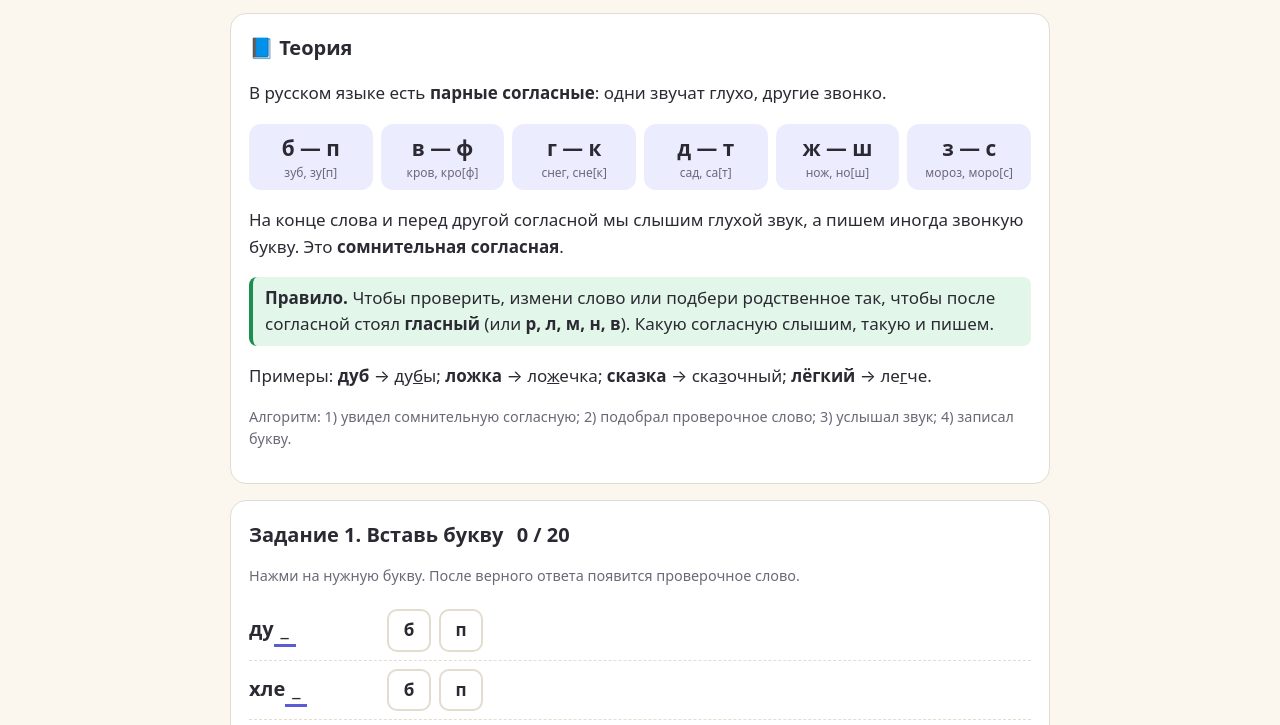
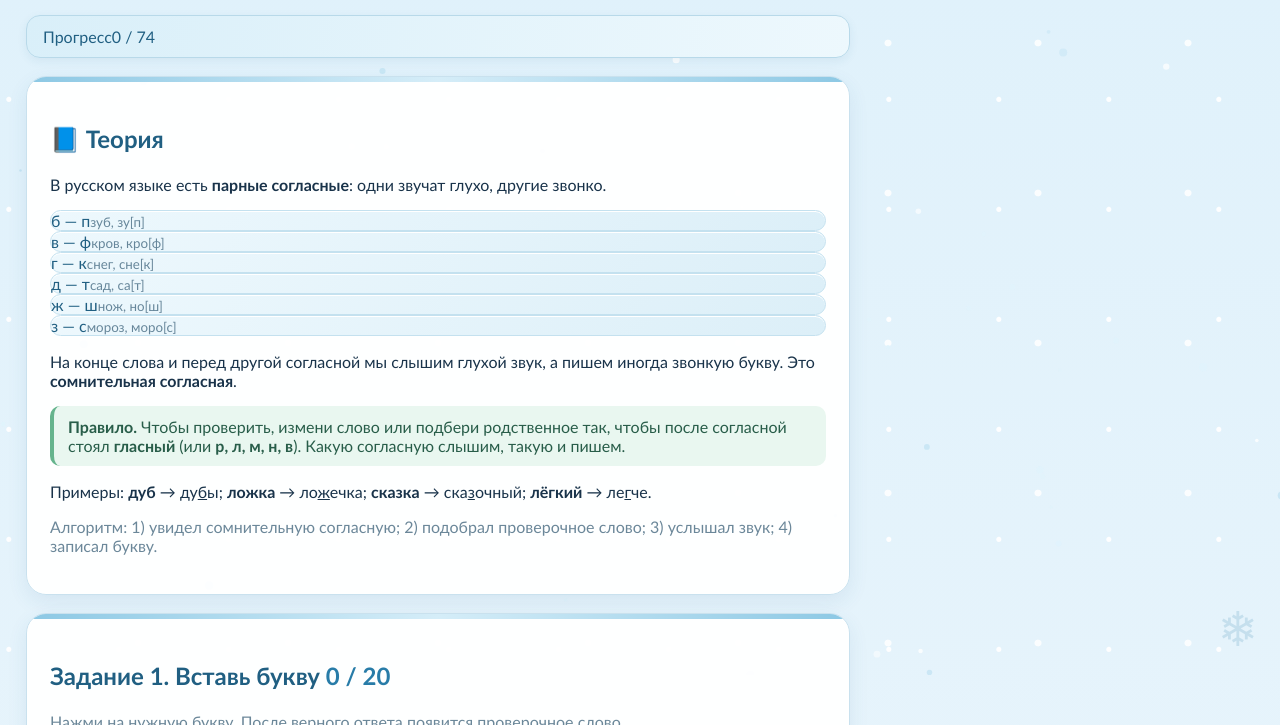
Before and after one commit to rusinovanatali24-jpg/Parniy_soglasniy, a plain HTML site: page index.html in a window 1280 px wide. Shown: the part 125-850 px from the top of the page. Drawn offline with Linux system fonts and the light colour scheme.

Commit message:
index.html

```diff
--- a/index.html
+++ b/index.html
@@ -4,40 +4,124 @@
 <meta charset="utf-8">
 <meta name="viewport" content="width=device-width, initial-scale=1, viewport-fit=cover">
 <title>Глухие и звонкие согласные в корне</title>
-<style>
-:root{box-sizing:border-box;padding-top:env(safe-area-inset-top,0px);padding-bottom:env(safe-area-inset-bottom,0px);
---bg:#fbf7ee;--card:#fff;--ink:#2b2a33;--mut:#6b6878;--acc:#5b5bd6;--accbg:#ececff;--ok:#1e8e4e;--okbg:#e2f6e9;--bad:#c93a3a;--badbg:#fde7e7;--line:#e3ddd0}
-@media (prefers-color-scheme:dark){:root:not([data-theme="light"]){--bg:#1b1a22;--card:#25242e;--ink:#eeedf5;--mut:#a5a2b5;--acc:#9a9aff;--accbg:#33325a;--ok:#5fd68c;--okbg:#1f3a2a;--bad:#ff8080;--badbg:#472626;--line:#3a3947;color-scheme:dark}}
-:root[data-theme="dark"]{--bg:#1b1a22;--card:#25242e;--ink:#eeedf5;--mut:#a5a2b5;--acc:#9a9aff;--accbg:#33325a;--ok:#5fd68c;--okbg:#1f3a2a;--bad:#ff8080;--badbg:#472626;--line:#3a3947;color-scheme:dark}
-html{scroll-padding-top:env(safe-area-inset-top,0px)}
-body{margin:0;background:var(--bg);color:var(--ink);font:17px/1.55 system-ui,-apple-system,"Segoe UI",Roboto,Arial,sans-serif}
-main{max-width:820px;margin:0 auto;padding:16px}
-h1{font-size:1.7rem;margin:.4em 0}h2{font-size:1.25rem;margin:0 0 .5em}
-.card{background:var(--card);border:1px solid var(--line);border-radius:16px;padding:18px;margin:16px 0}
-.bar{position:sticky;top:env(safe-area-inset-top,0px);z-index:5;background:var(--accbg);border-radius:12px;padding:8px 14px;display:flex;justify-content:space-between;font-weight:600}
-.pairs{display:grid;grid-template-columns:repeat(auto-fit,minmax(110px,1fr));gap:8px;margin:10px 0}
-.pair{background:var(--accbg);border-radius:12px;text-align:center;padding:8px;font-size:1.3rem;font-weight:700}
-.pair small{display:block;font-size:.75rem;font-weight:400;color:var(--mut)}
-.tip{background:var(--okbg);border-left:4px solid var(--ok);padding:8px 12px;border-radius:8px;margin:10px 0}
-.row{display:flex;flex-wrap:wrap;align-items:center;gap:8px;padding:8px 0;border-bottom:1px dashed var(--line)}
-.row:last-child{border:0}
-.w{font-size:1.25rem;font-weight:600;min-width:130px}
-.gap{display:inline-block;min-width:1.1em;border-bottom:3px solid var(--acc);text-align:center}
-.gap.ok{color:var(--ok);border-color:var(--ok)}
-button,select,input,textarea{font:inherit;color:var(--ink);background:var(--card);border:2px solid var(--line);border-radius:10px;padding:6px 12px}
-button{cursor:pointer}button.o{min-width:44px;font-weight:700}
-button.bad{background:var(--badbg);border-color:var(--bad)}button.good{background:var(--okbg);border-color:var(--ok)}
-button.main{background:var(--acc);color:var(--bg);border-color:var(--acc);font-weight:600;margin-top:10px}
-input{width:11em}input.good,select.good{border-color:var(--ok);background:var(--okbg)}input.bad,select.bad{border-color:var(--bad);background:var(--badbg)}
-textarea{width:100%;box-sizing:border-box;min-height:80px}
-.hint{color:var(--mut);font-size:.9rem}.res{font-weight:700;margin-left:8px}
-.text{font-size:1.15rem;line-height:2.2}
-details{margin-top:10px}
+
+<style id="winter-theme">
+:root{
+ --bg:#eaf4fb;--card:#ffffff;--ink:#19334a;--mut:#607d91;
+ --acc:#287ca8;--accbg:#e1f1fa;--ok:#237b58;--okbg:#e3f5ec;
+ --bad:#bd5260;--badbg:#fde9ec;--line:#c9dfeb;
+ color-scheme:light
+}
+*{box-sizing:border-box}
+body{
+ background:
+  radial-gradient(ellipse at 8% 4%,rgba(255,255,255,.95) 0 2px,transparent 3px),
+  radial-gradient(ellipse at 92% 12%,rgba(255,255,255,.85) 0 3px,transparent 4px),
+  linear-gradient(180deg,#dff1fb 0%,#eff7fc 42%,#e7f2f8 100%);
+ background-size:110px 110px,150px 150px,auto;
+ color:var(--ink);font-family: "Trebuchet MS",system-ui,-apple-system,"Segoe UI",sans-serif
+}
+body:before{
+ content:"❄";position:fixed;top:14px;left:18px;font-size:34px;color:#8bbbd4;
+ opacity:.45;pointer-events:none;z-index:0
+}
+body:after{
+ content:"❄";position:fixed;right:22px;bottom:18px;font-size:48px;color:#8bbbd4;
+ opacity:.35;pointer-events:none;z-index:0
+}
+main{position:relative;z-index:1;max-width:860px;padding:22px 18px 42px}
+h1{
+ color:#17577c;text-align:center;font-size:clamp(1.55rem,4vw,2.15rem);
+ line-height:1.25;margin:18px 0 22px;text-shadow:0 2px 0 #fff
+}
+h1:before{content:"❄  ";color:#69a9cc}
+h1:after{content:"  ❄";color:#69a9cc}
+h2{color:#205f82;line-height:1.35}
+.card{
+ background:rgba(255,255,255,.94);border:1px solid #c9e1ee;border-radius:20px;
+ padding:clamp(16px,3vw,23px);margin:18px 0;
+ box-shadow:0 7px 20px rgba(42,104,139,.09),inset 0 1px 0 #fff;
+ position:relative;overflow:hidden
+}
+.card:before{
+ content:"";position:absolute;top:0;left:0;right:0;height:5px;
+ background:linear-gradient(90deg,#8cc8e4,#d5edf8,#8cc8e4)
+}
+.card h2{padding-top:3px}
+.bar{
+ background:linear-gradient(100deg,#d9eff9,#edf8fd);border:1px solid #b8d9e9;
+ border-radius:14px;padding:11px 16px;color:#205f82;
+ box-shadow:0 3px 10px rgba(42,104,139,.08);backdrop-filter:blur(8px)
+}
+.pair{
+ background:linear-gradient(145deg,#edf8fd,#dceff8);border:1px solid #c4e1ef;
+ color:#205f82;border-radius:14px;box-shadow:inset 0 1px 0 #fff
+}
+.pair small{color:#66869a}
+.tip{
+ background:#e9f7f0;border-left:4px solid #65b48d;border-radius:10px;
+ color:#285d49;padding:11px 14px
+}
+.row{border-bottom:1px dashed #d4e5ed;gap:9px 10px}
+.w{color:#244b65}
+.gap{border-color:#398bb5}
+button,select,input,textarea{
+ font:inherit;color:var(--ink);background:#fbfdff;border:1.7px solid #c5dce8;
+ border-radius:11px;padding:8px 12px;transition:background .18s,border-color .18s,transform .18s;
+ max-width:100%
+}
+button{box-shadow:0 2px 0 rgba(44,105,139,.08)}
+button:hover:not(:disabled){border-color:#70afd0;background:#edf8fd;transform:translateY(-1px)}
+button:focus-visible,select:focus-visible,input:focus-visible,textarea:focus-visible{
+ outline:3px solid rgba(67,151,194,.28);outline-offset:2px
+}
+button.o{min-width:48px;font-weight:700;color:#286b91}
+button.bad{background:var(--badbg);border-color:var(--bad)}
+button.good{background:var(--okbg);border-color:var(--ok)}
+button.main{
+ background:linear-gradient(135deg,#398db6,#26739e);color:white;border:0;
+ border-radius:12px;font-weight:700;padding:10px 18px;margin-top:12px;
+ box-shadow:0 4px 10px rgba(39,115,158,.2)
+}
+button.main:hover{background:linear-gradient(135deg,#287ca8,#1c648c)}
+input{width:min(11em,100%)}
+textarea{min-height:105px;background:#fbfdff}
+input.good,select.good{border-color:var(--ok);background:var(--okbg)}
+input.bad,select.bad{border-color:var(--bad);background:var(--badbg)}
+.hint{color:#6b8799}
+.res{color:#287ca8}
+.text{line-height:2.5}
+details{
+ background:#f1f8fc;border:1px solid #d5e7f0;border-radius:12px;padding:10px 13px
+}
+summary{cursor:pointer;color:#286b91;font-weight:600}
+select{max-width:100%}
+@media(max-width:520px){
+ main{padding:14px 12px 30px}
+ .card{border-radius:16px;margin:14px 0}
+ .row{align-items:flex-start}
+ .w{min-width:0}
+ .bar{position:sticky}
+}
+@media(prefers-reduced-motion:reduce){*{transition:none!important;scroll-behavior:auto!important}}
 </style>
+
+
+<style id="snowfall-style">
+#snowfall{
+ position:fixed;inset:0;width:100%;height:100%;
+ pointer-events:none;z-index:0;
+}
+main{z-index:1}
+</style>
+
 </head>
 <body>
+<canvas id="snowfall" aria-hidden="true"></canvas>
+
 <main>
-<h1>✏️ Парные согласные в корне слова</h1>
+<h1>Парные согласные в корне слова</h1>
+<p style="text-align:center;color:#64869a;margin:-12px 0 20px;font-size:.98rem">❄ Зимняя мастерская грамотности ❄</p>
 <div class="bar"><span>Прогресс</span><span id="total">0 / 0</span></div>
 
 <section class="card">
@@ -106,5 +190,86 @@ const D6=[['Белое, холодное, падает зимой','снег'],[
 D6.forEach(([q],i)=>$('#t6').append(el(`<div class="row"><span>${i+1}. ${q}</span><input id="i6_${i}" autocomplete="off"></div>`)));
 function chk6(){let n=0;D6.forEach(([q,a],i)=>{const e=$('#i6_'+i),ok=N(e.value)===N(a);if(ok)n++;e.className=ok?'good':'bad'});upd(6,n,12)}upd(6,0,12);
 </script>
+
+<script id="snowfall-animation">
+(() => {
+  const canvas = document.getElementById('snowfall');
+  if (!canvas) return;
+  const ctx = canvas.getContext('2d');
+  if (!ctx) return;
+
+  const reduceMotion = window.matchMedia('(prefers-reduced-motion: reduce)');
+  let width = 0, height = 0, flakes = [], raf = 0, lastTime = 0;
+  const colors = ['rgba(255,255,255,.95)', 'rgba(190,225,242,.9)', 'rgba(224,243,252,.95)'];
+
+  function resize() {
+    const dpr = Math.min(window.devicePixelRatio || 1, 2);
+    width = window.innerWidth;
+    height = window.innerHeight;
+    canvas.width = Math.round(width * dpr);
+    canvas.height = Math.round(height * dpr);
+    canvas.style.width = width + 'px';
+    canvas.style.height = height + 'px';
+    ctx.setTransform(dpr, 0, 0, dpr, 0, 0);
+    const count = Math.min(95, Math.max(28, Math.round(width * height / 12500)));
+    flakes = Array.from({length: count}, () => ({
+      x: Math.random() * width,
+      y: Math.random() * height,
+      r: 1.2 + Math.random() * 3.1,
+      speed: 0.35 + Math.random() * 1.05,
+      drift: 0.18 + Math.random() * 0.55,
+      phase: Math.random() * Math.PI * 2,
+      opacity: 0.45 + Math.random() * 0.5,
+      color: colors[Math.floor(Math.random() * colors.length)]
+    }));
+  }
+
+  function draw(time) {
+    if (!canvas.isConnected) return;
+    const dt = Math.min((time - (lastTime || time)) / 16.67, 2);
+    lastTime = time;
+    ctx.clearRect(0, 0, width, height);
+
+    for (const f of flakes) {
+      f.y += f.speed * dt;
+      f.x += (Math.sin(time * 0.0007 + f.phase) * f.drift + Math.cos(time * 0.00025 + f.phase) * 0.22) * dt;
+      if (f.y > height + 8) {
+        f.y = -8;
+        f.x = Math.random() * width;
+      }
+      if (f.x > width + 8) f.x = -8;
+      if (f.x < -8) f.x = width + 8;
+
+      ctx.globalAlpha = f.opacity;
+      ctx.fillStyle = f.color;
+      ctx.beginPath();
+      ctx.arc(f.x, f.y, f.r, 0, Math.PI * 2);
+      ctx.fill();
+    }
+    ctx.globalAlpha = 1;
+    raf = requestAnimationFrame(draw);
+  }
+
+  function stop() {
+    if (raf) cancelAnimationFrame(raf);
+    raf = 0;
+    ctx.clearRect(0, 0, width, height);
+  }
+  function start() {
+    if (reduceMotion.matches || raf) return;
+    lastTime = 0;
+    raf = requestAnimationFrame(draw);
+  }
+
+  resize();
+  if (!reduceMotion.matches) start();
+  window.addEventListener('resize', resize, {passive:true});
+  reduceMotion.addEventListener?.('change', () => {
+    if (reduceMotion.matches) stop();
+    else start();
+  });
+})();
+</script>
+
 </body>
 </html>
```
